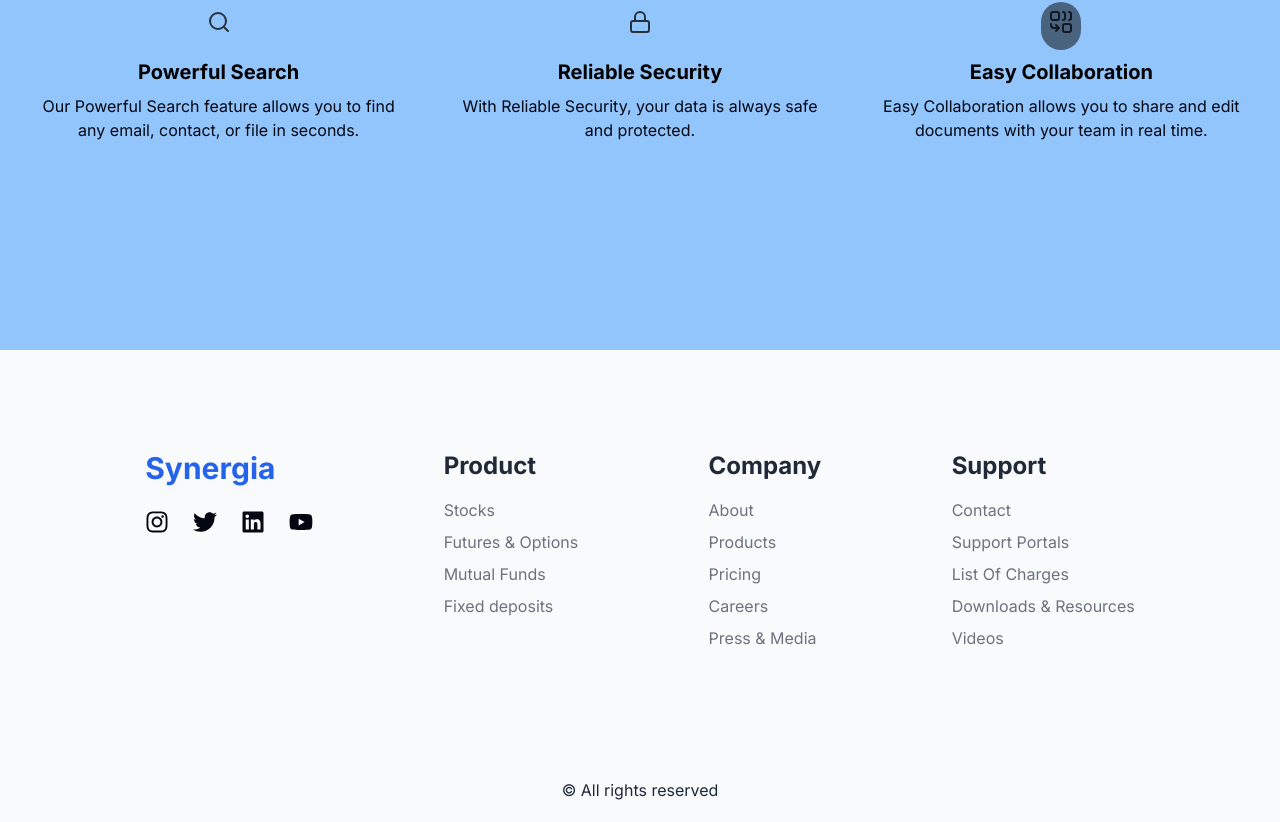
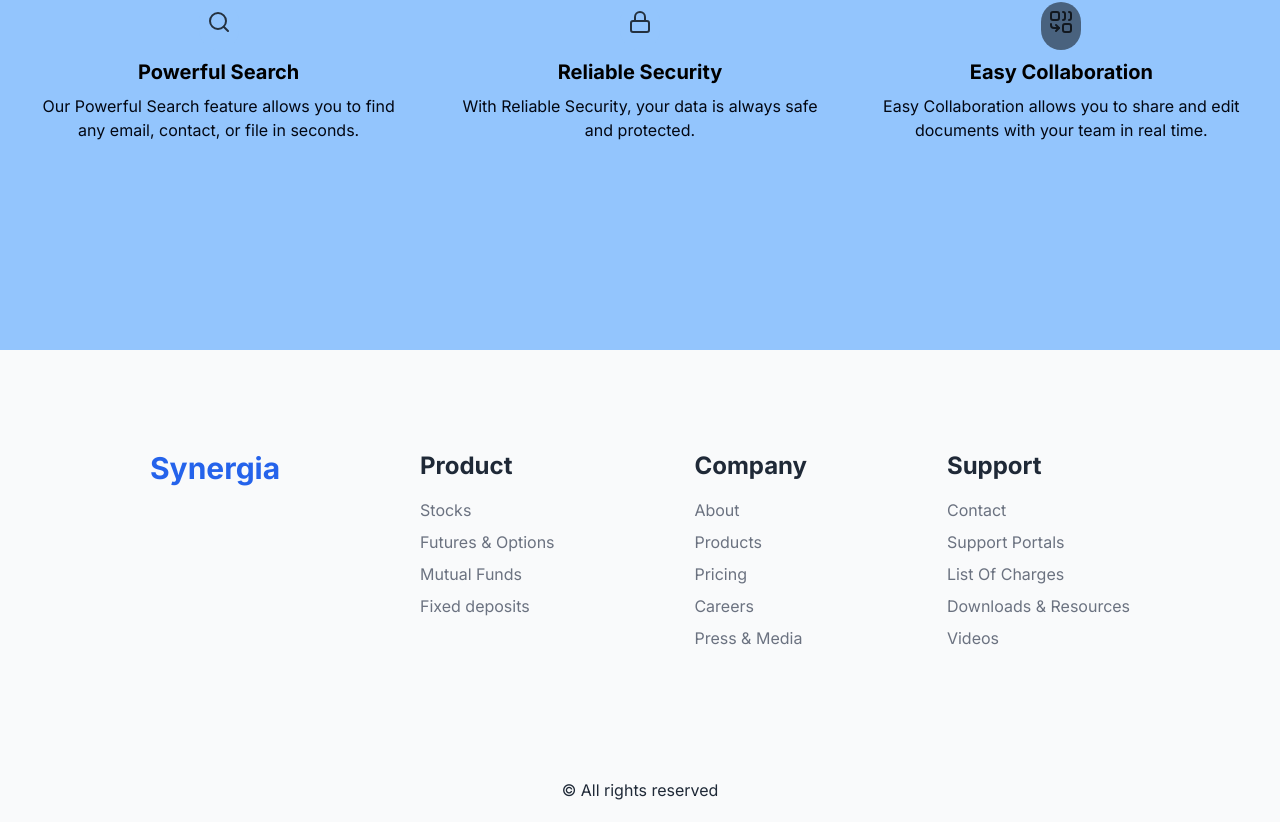
Before and after one commit to sagarrh/Synergia-frontend, a Next.js app: page / in a window 1280 px wide. Shown: the part 2830-3652 px from the top of the page. Built offline with nearby package versions, Linux system fonts and the light colour scheme.

Commit message:
Merge solved

```diff
--- a/src/app/page.tsx
+++ b/src/app/page.tsx
@@ -9,8 +9,6 @@ export default function Home() {
     <div className="min-h-screen bg-blue-300">
       <Land></Land>
       <Header></Header>
-
-
     </div>
     </>
   );
--- a/src/components/component/Footer.tsx
+++ b/src/components/component/Footer.tsx
@@ -11,10 +11,10 @@ function Footer() {
 							<span className="text-blue-600">Synergia</span>
 						</p>
 						<div className="flex gap-6 pb-5">
-							<FaInstagram className="text-2xl cursor-pointer hover:text-yellow-600" />
+							{/* <FaInstagram className="text-2xl cursor-pointer hover:text-yellow-600" />
 							<FaTwitter className="text-2xl cursor-pointer hover:text-blue-600" />
 							<FaLinkedin className="text-2xl cursor-pointer hover:text-blue-600" />
-							<FaYoutube className="text-2xl cursor-pointer hover:text-red-600" />
+							<FaYoutube className="text-2xl cursor-pointer hover:text-red-600" /> */}
 						</div>
 					</ul>
 				</div>
```
